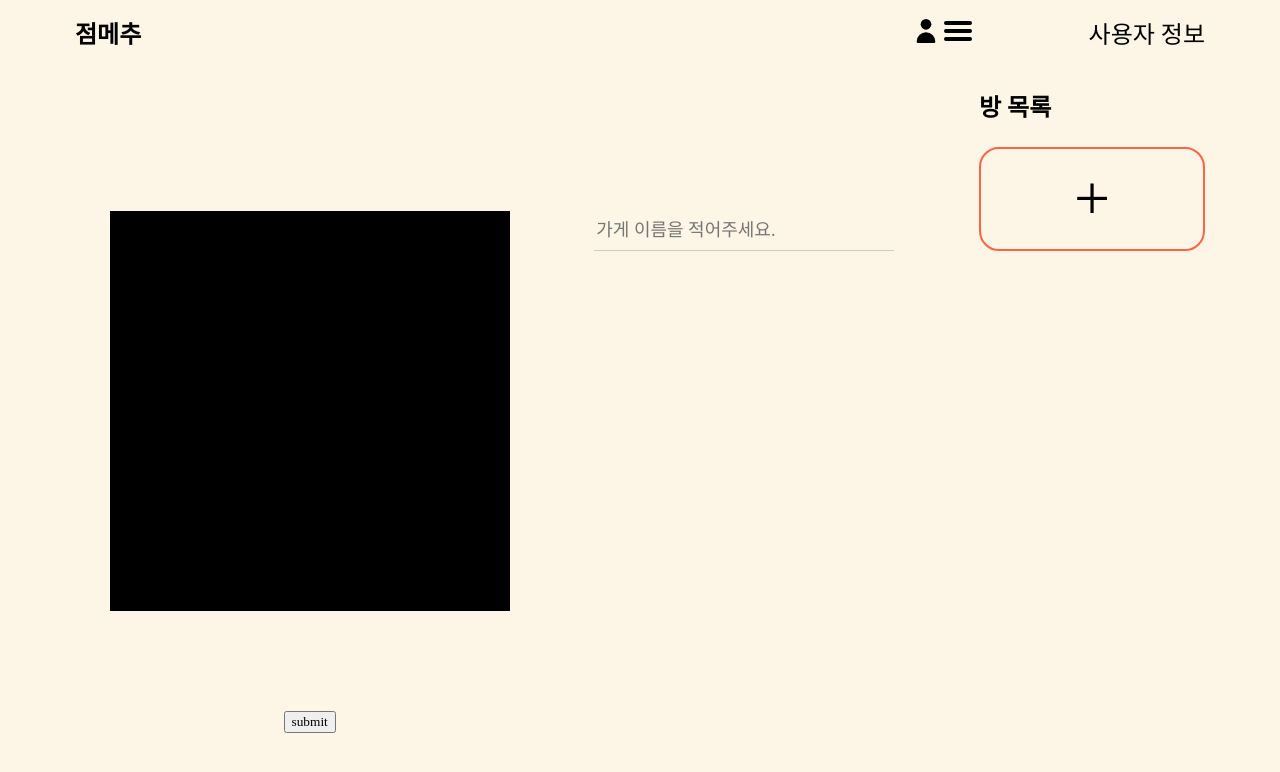
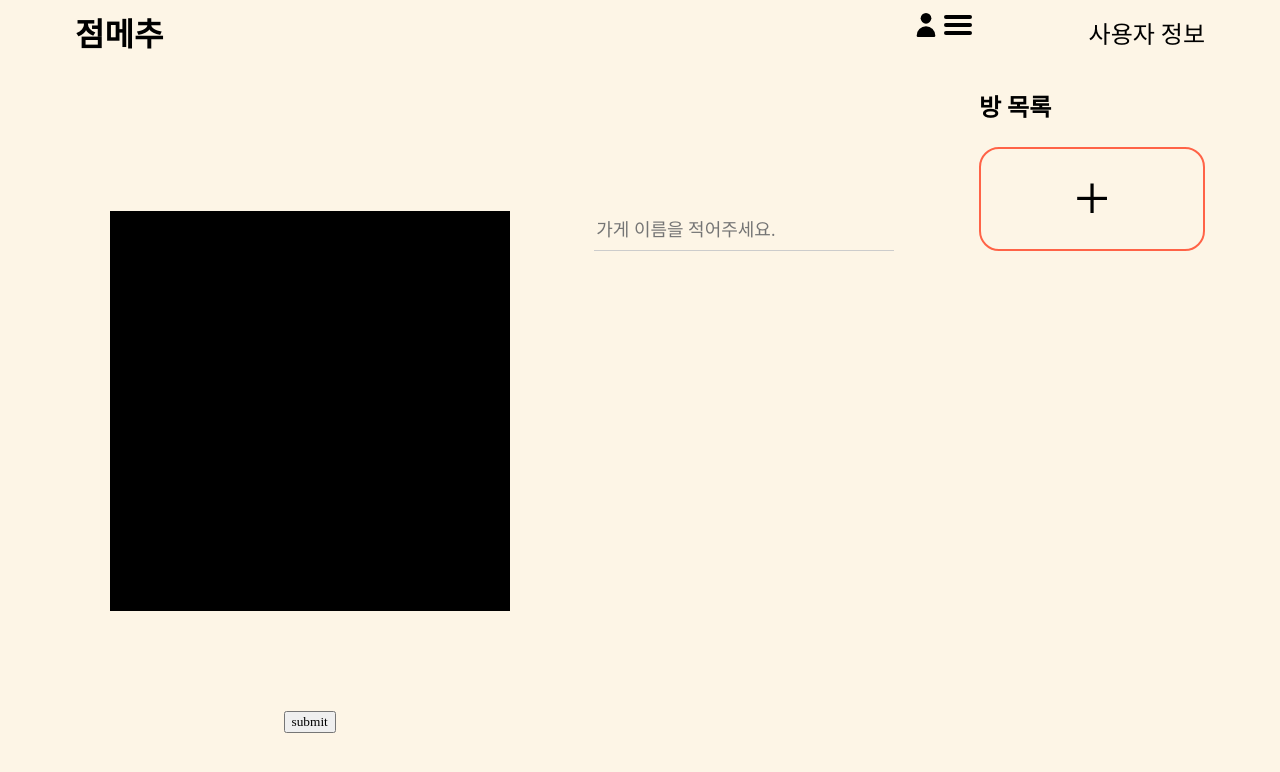
Before and after one commit to Comp-ACT/random-lunch-menu-front, a React (Create React App) app: page / in a window 1280 px wide. Shown: the top 772 px of the page. Built offline with nearby package versions, Linux system fonts and the light colour scheme; a web font is replaced by a local one.

Commit message:
Update Header.jsx

```diff
--- a/src/components/common/header/Header.jsx
+++ b/src/components/common/header/Header.jsx
@@ -15,7 +15,7 @@ function Header() {
           width: '80%',
         })}
       >
-        <HeaderText text="점메추" fontSize={24} fontWeight="bold" />
+        <HeaderText text="점메추" fontSize={32} fontWeight="bold" />
         <div>
           <RoomConfigHeader />
         </div>
```
